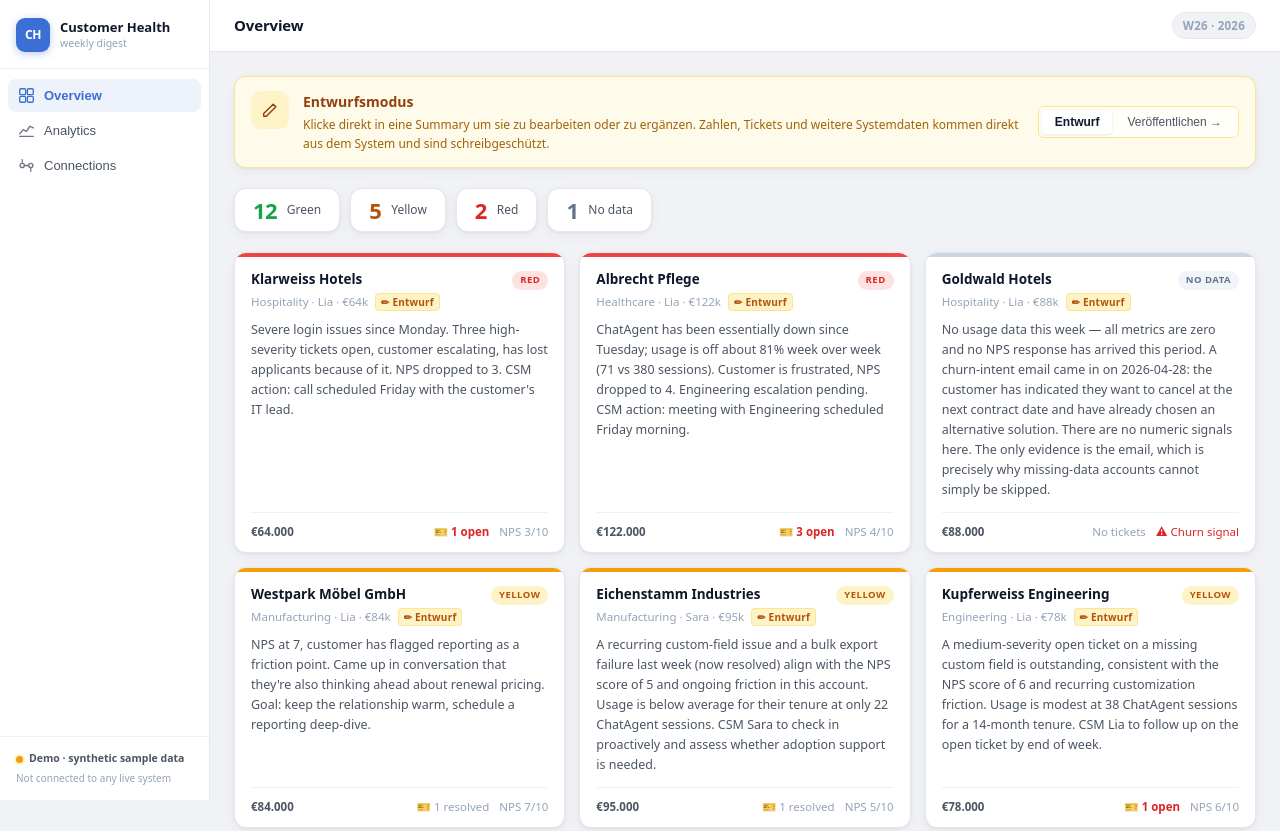
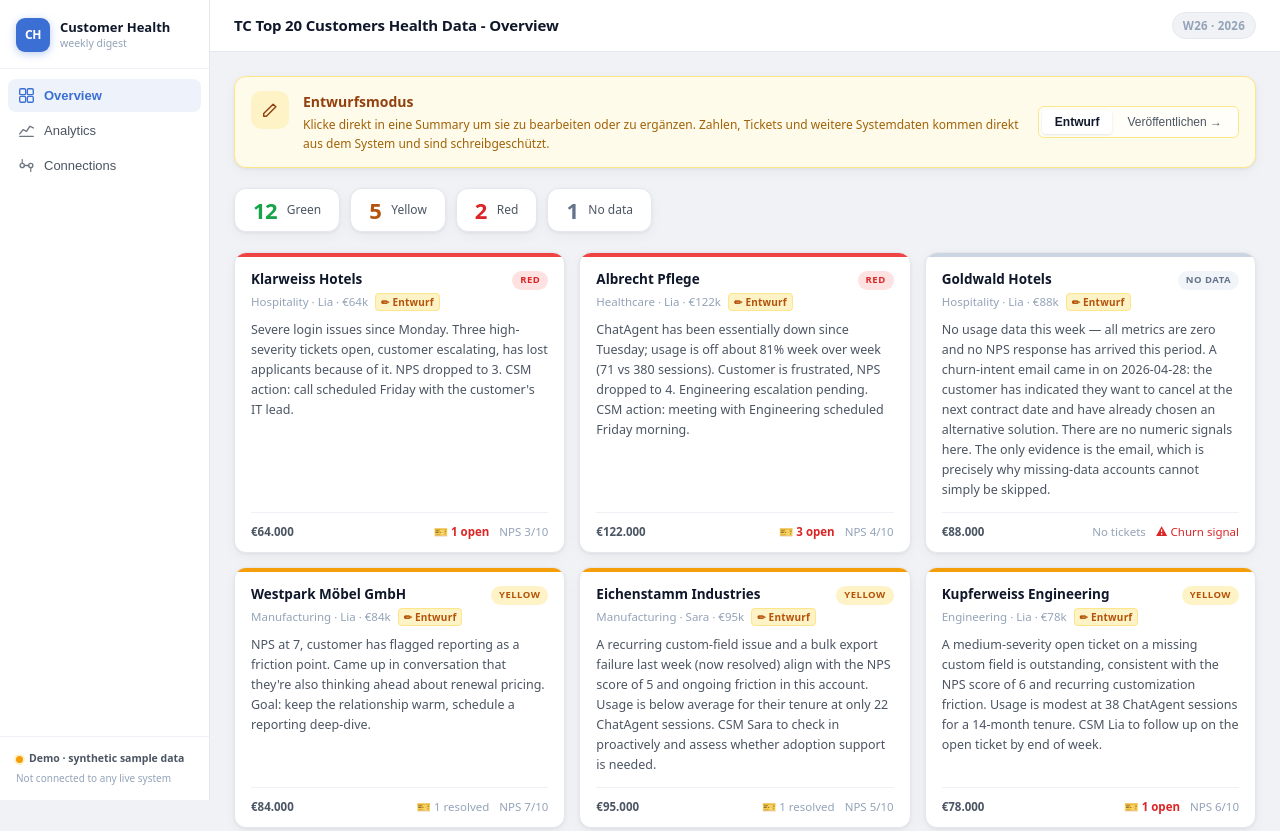
Before and after one commit to Girni123/talents-connect-example-dashboard-f-r-bewerbung, a plain HTML site: page index.html in a window 1280 px wide. Shown: the top 831 px of the page. Drawn offline with nearby package versions, Linux system fonts and the light colour scheme.

Commit message:
nue eüberschirft

```diff
--- a/index.html
+++ b/index.html
@@ -76,7 +76,7 @@
             <line x1="3" y1="14" x2="17" y2="14" stroke="currentColor" stroke-width="1.6" stroke-linecap="round"/>
           </svg>
         </button>
-        <h1 class="topbar-title" id="topbarTitle">Overview</h1>
+        <h1 class="topbar-title" id="topbarTitle">TC Top 20 Customers Health Data - Overview</h1>
       </div>
       <div class="topbar-right">
         <span class="week-chip">W26 · 2026</span>
```
